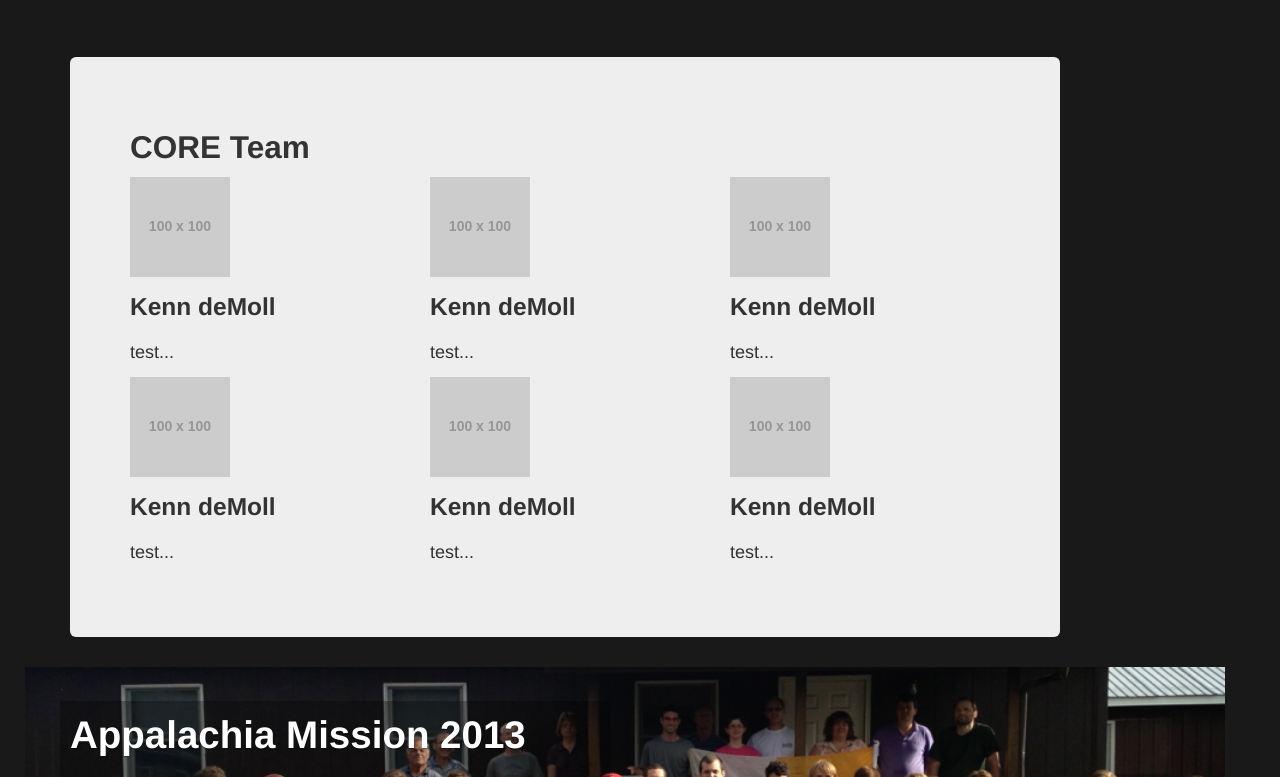
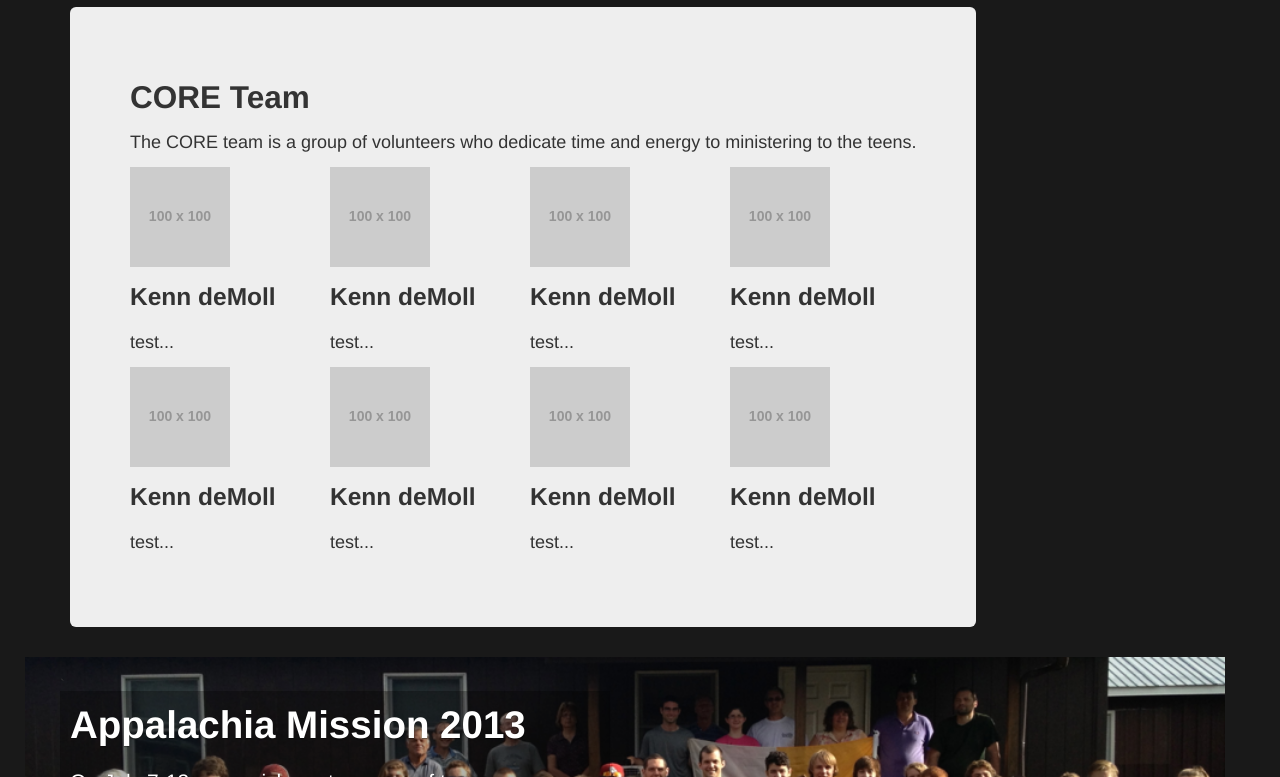
Before and after one commit to rdecarlo73/spy2, a plain HTML site: page index.html in a window 1280 px wide. Shown: the part 1245-2022 px from the top of the page. Drawn offline with nearby package versions, Linux system fonts and the light colour scheme; placeholder pictures from the web are drawn by us.

Commit message:
futzing with core team section
span will not go the full width… i think i have it nested inside
something else

```diff
--- a/index.html
+++ b/index.html
@@ -21,7 +21,7 @@
 
     body {
       background: #191919;
-      padding-top: 50px;
+      /*padding-top: 50px;*/
     }
 
     .spy{
@@ -132,7 +132,7 @@
                 <li class="divider-vertical"></li>
                 <li><a href="#">Youth Ministry</a></li>
                 <li class="divider-vertical"></li>
-                <li><a href="#Blog">Blog</a></li>
+                <li><a href="#Bloganchor">Blog</a></li>
                 <li class="divider-vertical"></li>
                 <li><a href="#core-container">CORE Team</a></li>
                 <li class="divider-vertical"></li>
@@ -166,13 +166,14 @@
           <a href="http://www.catholicyouthministry.com/"><img class="lifeteen" src="img/cym.png"/></a>
           <p>If you're interested in being on one of our teams just email <a href="mailto:kdemoll@stpeter-libertytown.org">Kenn DeMoll.</a>
           </p>
+          <a id="Bloganchor" />
         </div>
 
         <div class="row" id="blog-content">
 
-          <div class="span8">
+          <div id="Blog" class="span8">
 
-            <div id="Blog"  class="carousel slide">
+            <div class="carousel slide">
               <div class="carousel-inner">
                 <div class="item active">
                   <img src="http://placehold.it/800x800" alt="">
@@ -218,15 +219,16 @@
           <div class="container">
             <div id="core-container" class="span12, hero-unit">
               <h2>CORE Team</h2>
+              <p>The CORE team is a group of volunteers who dedicate time and energy to ministering to the teens.</p>
               <div class="row">
-                <div class="span3">
+                <div class="span2">
                   <img src="http://placehold.it/100x100" alt="">
                   <h3>Kenn deMoll</h3>
                   <p>
                     test...
                   </p>
                 </div>
-                <div class="span3">
+                <div class="span2">
                   <img src="http://placehold.it/100x100" alt="">
 
                   <h3>Kenn deMoll</h3>
@@ -234,7 +236,15 @@
                     test...
                   </p>
                 </div>
-                <div class="span3">
+                <div class="span2">
+                  <img src="http://placehold.it/100x100" alt="">
+
+                  <h3>Kenn deMoll</h3>
+                  <p>
+                    test...
+                  </p>
+                </div>
+                <div class="span2">
                   <img src="http://placehold.it/100x100" alt="">
 
                   <h3>Kenn deMoll</h3>
@@ -244,23 +254,28 @@
                 </div>
               </div>
               <div class="row">
-                <div class="span3">
+                <div class="span2">
                   <img src="http://placehold.it/100x100" alt="">
 
                   <h3>Kenn deMoll</h3>
                   <p>
                     test...
                   </p>
-                </div>
-                <div class="span3">
+                </div><div class="span2">
                   <img src="http://placehold.it/100x100" alt="">
 
                   <h3>Kenn deMoll</h3>
                   <p>
                     test...
                   </p>
-                </div>
-                <div  class="span">
+                </div><div class="span2">
+                  <img src="http://placehold.it/100x100" alt="">
+
+                  <h3>Kenn deMoll</h3>
+                  <p>
+                    test...
+                  </p>
+                </div><div class="span2">
                   <img src="http://placehold.it/100x100" alt="">
 
                   <h3>Kenn deMoll</h3>
```
